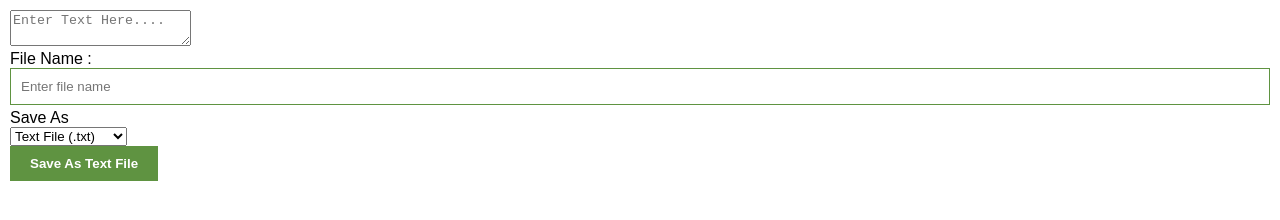
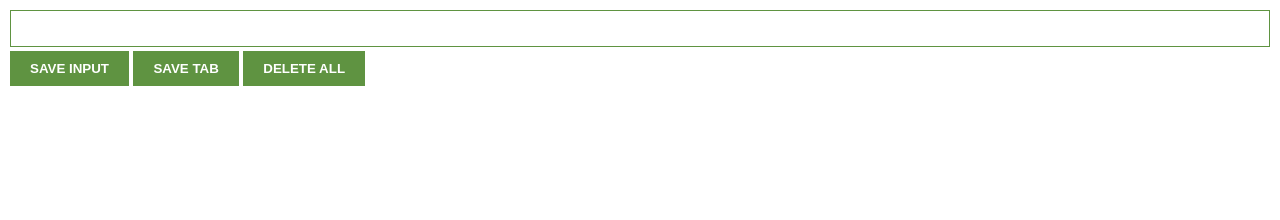
Before and after one commit to Tushar-Kudave/link-saver, a plain HTML site: page index.html in a window 1280 px wide. Drawn offline with Linux system fonts and the light colour scheme.

Commit message:
Added the JavaScript File for the behaviour and corrected the index.html file.

```diff
--- a/index.html
+++ b/index.html
@@ -1,39 +1,17 @@
 <!DOCTYPE html>
-<html lang="en">
+<html>
 <head>
-    <meta charset="UTF-8">
-    <meta http-equiv="X-UA-Compatible" content="IE=edge">
-    <meta name="viewport" content="width=device-width, initial-scale=1.0">
-    <title>Simple file saver</title>
-    <link rel="stylesheet" href="styles.css">
-    <script src="scripts.js" defer></script>
+	<meta charset="utf-8">
+	<meta name="viewport" content="width=device-width, initial-scale=1">
+	<title></title>
+	<link rel="stylesheet" type="text/css" href="styles.css">
 </head>
 <body>
-    <div class="wrapper">
-        <textarea required placeholder="Enter Text Here...."></textarea>
-            <div class="file-options">
-                <div class="option file-name">
-                    <label for=""> File Name :</label>
-                    <input type="text" placeholder="Enter file name ">
-                </div>
-                <div class="option save-as">
-                    <label for="">Save As</label>
-                    <div class="select-menu">
-                        <select>
-                            <option value="text/plain">Text File (.txt)</option>
-                            <option value="text/Javascript">JS File (.js)</option>
-                            <option value="text/html">HTML file(.html)</option>
-                            <option value="">Java File (.java)</option>
-                            <option value="">C File (.c)</option>
-                            <option value="image/svg+xml">SVG File (.svg)</option>
-                            <option value="application/msword">Doc File (.doc)</option>
-                            <option value="">PDF File (.pdf)</option>
-                            <option value="application/vnd.ms-powerpoint">PPT File (.ppt)</option>
-                        </select>
-                    </div>
-                </div>
-            </div>
-            <button class="save-btn">Save As Text File </button>
-    </div>
+		<input type="text" id="input-el">
+		<button id="input-btn">SAVE INPUT </button>
+		<button id="tab-btn">SAVE TAB</button>
+		<button id="delete-btn">DELETE ALL</button>
+		<ul id="ul-el"></ul>
+		<script src="index.js"></script>
 </body>
 </html>
```
Also changed, not shown: scripts.js (added).
